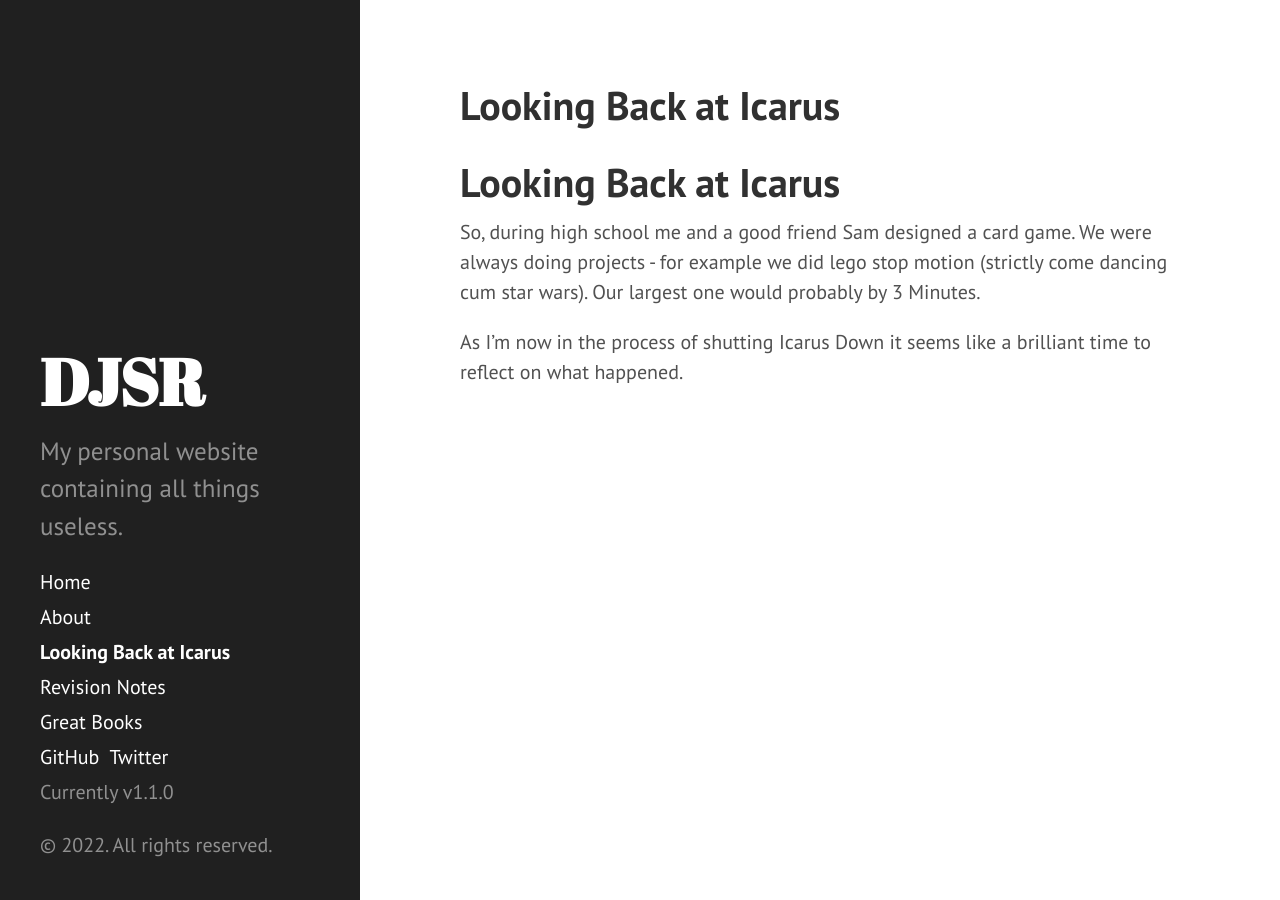
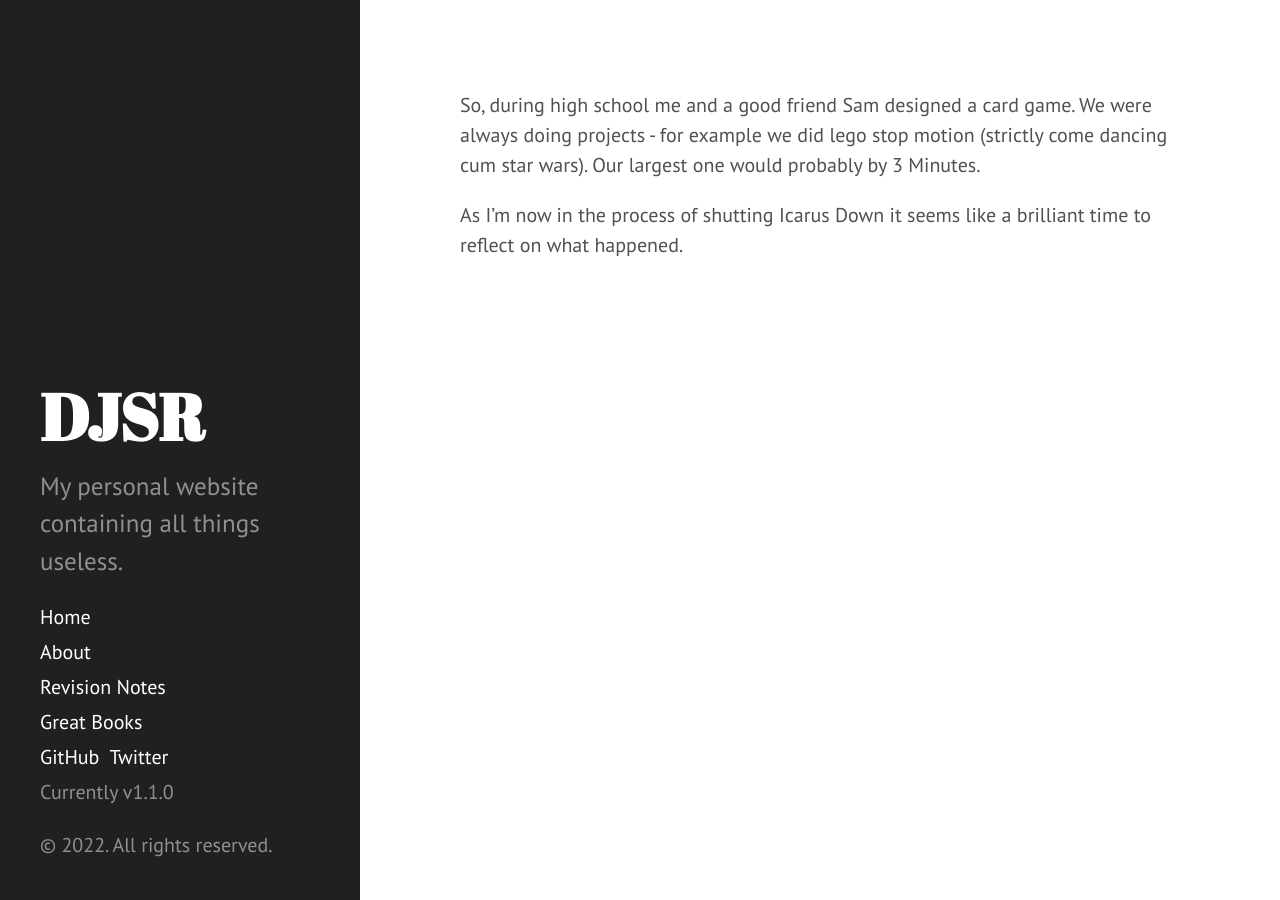
Before and after one commit to dansomrob/dansomrob.github.io, a Jekyll site: the page built from icarus_review.md, in a window 1280 px wide. Built offline with Jekyll 4.4.1, drawn with Linux system fonts in a browser that asks for light colours; our own code applies the rules of GitHub Pages for plain Markdown files.

Commit message:
Update icarus_review.md

```diff
--- a/icarus_review.md
+++ b/icarus_review.md
@@ -2,8 +2,6 @@
 layout: default
 title: Icarus: A Review
 ---
-# Looking Back at Icarus
-
 So, during high school me and a good friend Sam designed a card game. We were always doing projects - for example we did lego stop motion (strictly come dancing cum star wars). Our largest one would probably by 3 Minutes.
 
 As I'm now in the process of shutting Icarus Down it seems like a brilliant time to reflect on what happened.
```
